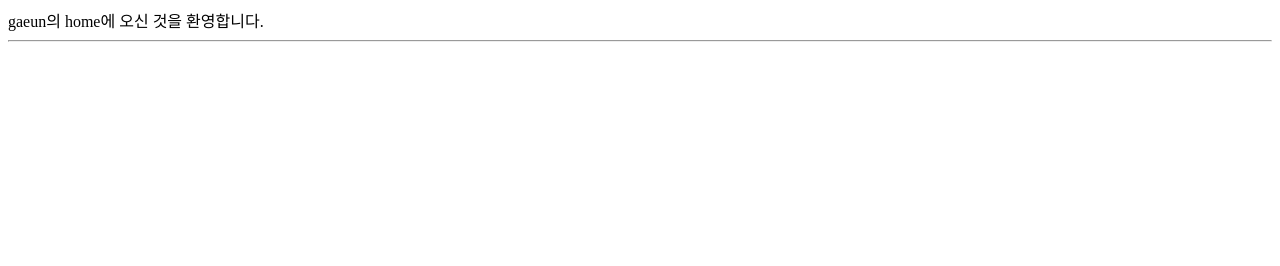
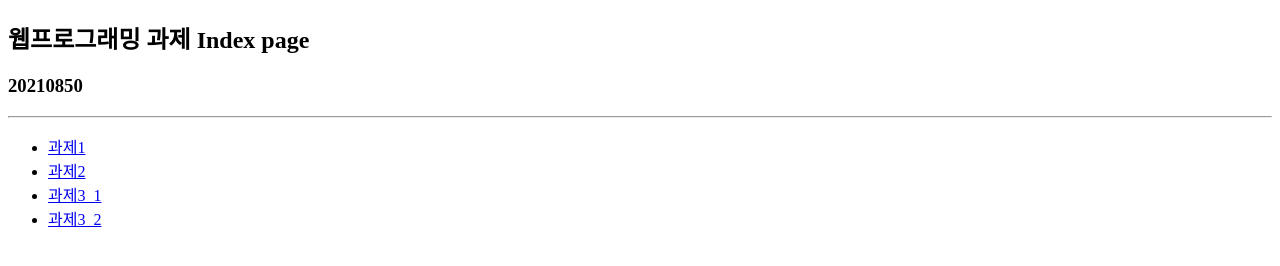
Before and after one commit to gaeun322/home, a plain HTML site: page index.html in a window 1280 px wide. Drawn offline with Linux system fonts and the light colour scheme.

Commit message:
과제 index page 추가

```diff
--- a/index.html
+++ b/index.html
@@ -5,7 +5,13 @@
     <title>gaeun home</title>
 </head>
 <body>
-gaeun의 home에 오신 것을 환영합니다.
-<hr>
+<h2>웹프로그래밍 과제 Index page</h2>
+<h3>20210850</h3><hr>
+<ul>
+    <li><a href="https://gaeun322.github.io/home/reports/report01_01.html">과제1</a></li>
+    <li><a href="https://gaeun322.github.io/home/reports/report02.html">과제2</a></li>
+    <li><a href="https://gaeun322.github.io/home/reports/report03_01.html">과제3_1</a></li>
+    <li><a href="https://gaeun322.github.io/home/reports/report03_02.html">과제3_2</a></li>
+</ul>
 </body>
 </html>
```
